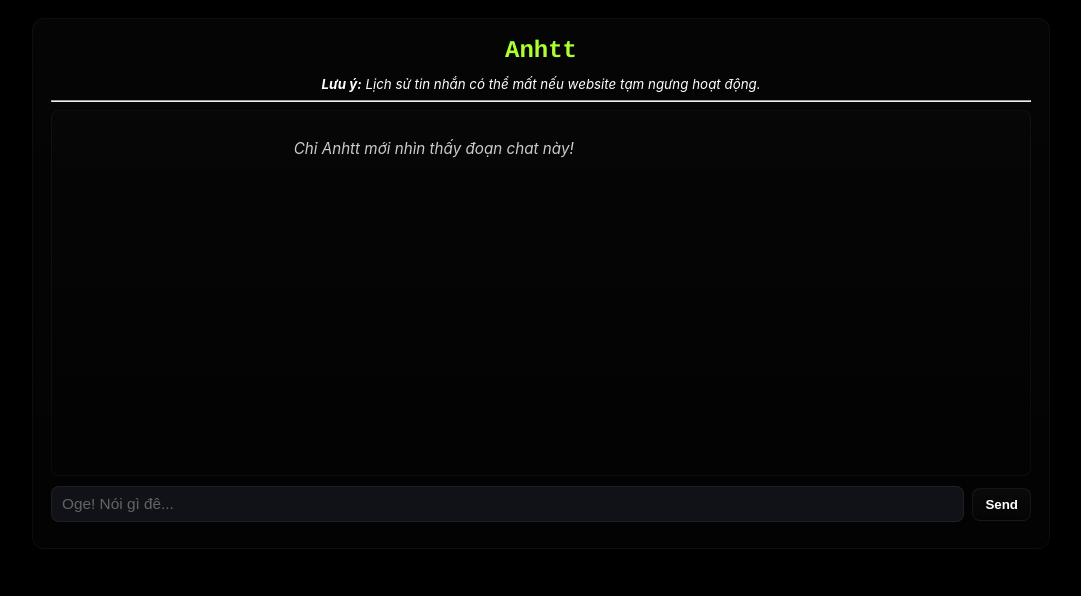
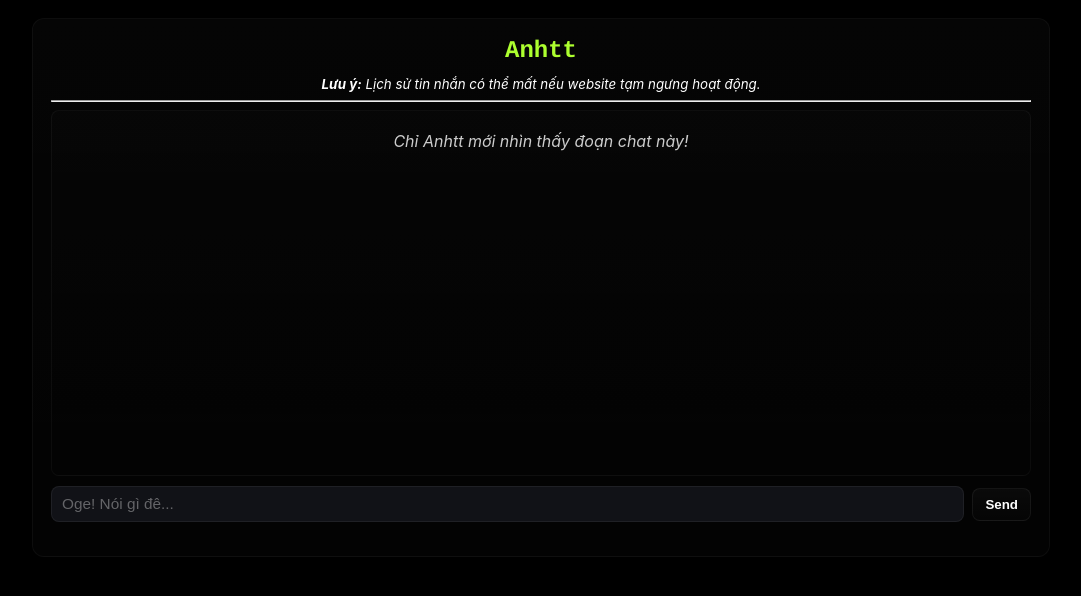
Before and after one commit to alexanhtt/chat, a website: page index.html in a window 1280 px wide. Both pictures are taken after a click on the button "User". Shown: the whole page, without its empty margins (99-1180 px from the left). Drawn offline with Linux system fonts and the light colour scheme; no server answers.

Commit message:
Update index.html
fix lại bố cục (lần 3)

```diff
--- a/index.html
+++ b/index.html
@@ -85,11 +85,12 @@
       word-break: break-word;
     }
     .sys {
-      text-align: center;        /* căn giữa nội dung trong div */
-      width: 100%;               /* cho nó chiếm hết chiều ngang box chat */
-      margin: 8px 0;             /* thêm khoảng cách trên/dưới */
-      color: #ccc;               /* màu xám nhẹ (tùy chỉnh) */
-      font-style: italic;        /* chữ nghiêng, tùy chọn */
+      display: flex;
+      justify-content: center; /* căn giữa ngang */
+      width: 100%;
+      margin: 8px 0;
+      color: #ccc;
+      font-style: italic;
     }
     /* Tin nhắn của chính mình (user hay admin) */
     .me {
@@ -197,6 +198,12 @@ const chatEl = document.getElementById('chat');
 const chatAdminEl = document.getElementById('chatAdmin');
 
 function append(el, text, cls){
+  if(cls === 'sys'){
+    const d = document.createElement('div');
+    d.innerText = text;
+    d.className = 'sys';
+    el.appendChild(d);
+  } else {
     const wrap = document.createElement('div');
     wrap.style.display = 'flex';
     const d = document.createElement('div');
@@ -204,6 +211,7 @@ function append(el, text, cls){
     d.className = cls ? ('msg ' + cls) : 'msg';
     wrap.appendChild(d);
     el.appendChild(wrap);
+  }
   el.scrollTop = el.scrollHeight;
 }
 
```
Lines whose indentation alone changed are shown as unchanged.
